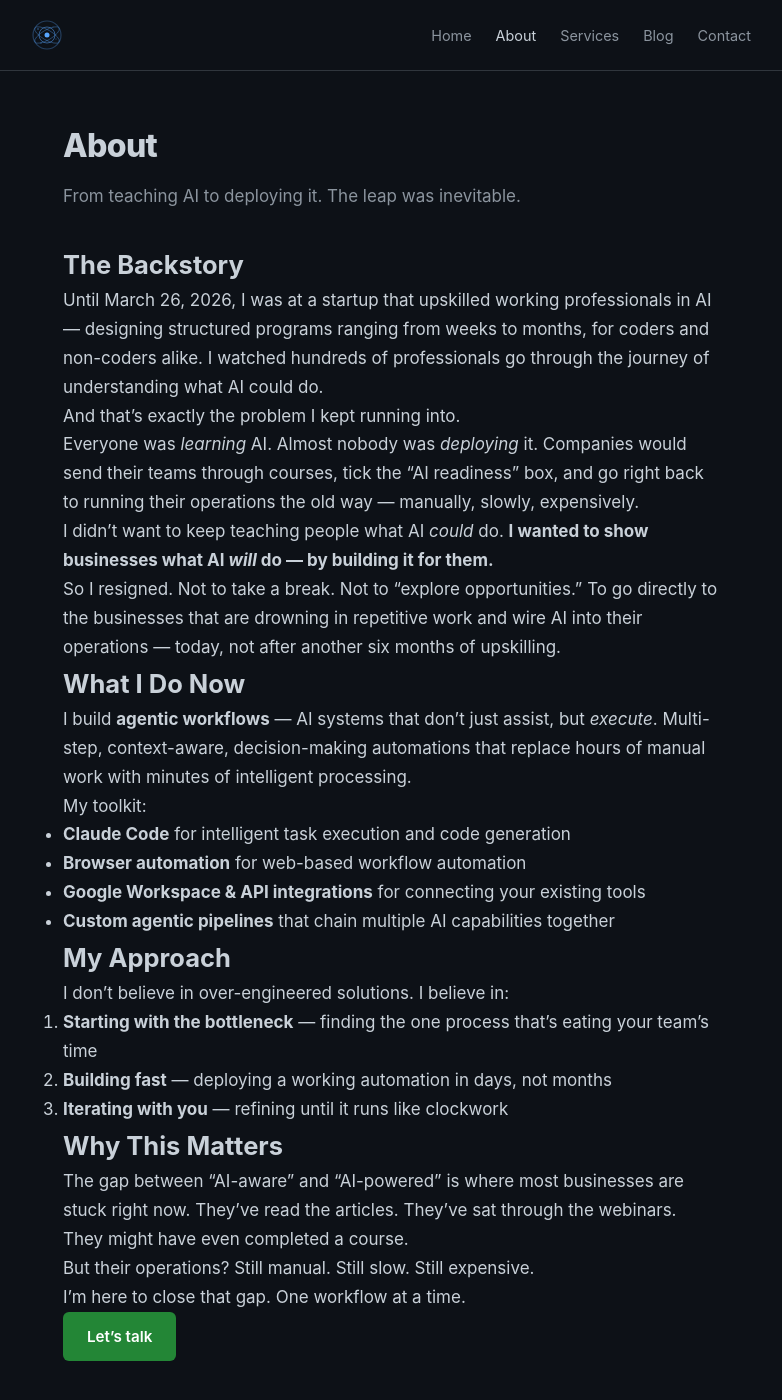
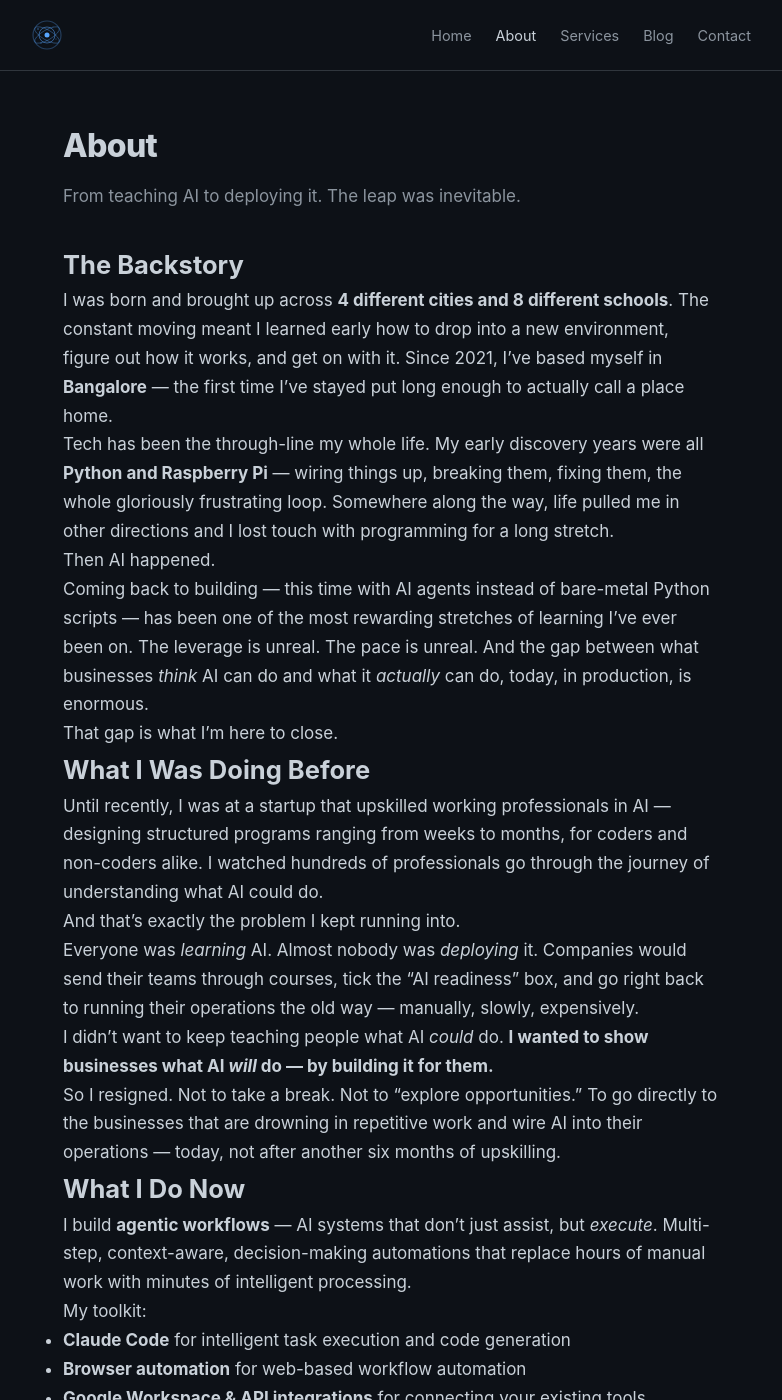
Before and after one commit to prithvi-vk/prithvi-vk.github.io, a Jekyll site: the page built from about.md, in a window 1280 px wide and 1400 px high. Shown: the whole window, without its empty margins (249-1031 px from the left). Built offline with Jekyll 4.4.1, drawn with Linux system fonts in a browser that asks for light colours.

Commit message:
Rewrite About page backstory with personal background
Co-Authored-By: Claude Opus 4.7 (1M context) <noreply@anthropic.com>

```diff
--- a/about.md
+++ b/about.md
@@ -7,7 +7,19 @@ permalink: /about/
 
 ## The Backstory
 
-Until March 26, 2026, I was at a startup that upskilled working professionals in AI — designing structured programs ranging from weeks to months, for coders and non-coders alike. I watched hundreds of professionals go through the journey of understanding what AI could do.
+I was born and brought up across **4 different cities and 8 different schools**. The constant moving meant I learned early how to drop into a new environment, figure out how it works, and get on with it. Since 2021, I've based myself in **Bangalore** — the first time I've stayed put long enough to actually call a place home.
+
+Tech has been the through-line my whole life. My early discovery years were all **Python and Raspberry Pi** — wiring things up, breaking them, fixing them, the whole gloriously frustrating loop. Somewhere along the way, life pulled me in other directions and I lost touch with programming for a long stretch.
+
+Then AI happened.
+
+Coming back to building — this time with AI agents instead of bare-metal Python scripts — has been one of the most rewarding stretches of learning I've ever been on. The leverage is unreal. The pace is unreal. And the gap between what businesses *think* AI can do and what it *actually* can do, today, in production, is enormous.
+
+That gap is what I'm here to close.
+
+## What I Was Doing Before
+
+Until recently, I was at a startup that upskilled working professionals in AI — designing structured programs ranging from weeks to months, for coders and non-coders alike. I watched hundreds of professionals go through the journey of understanding what AI could do.
 
 And that's exactly the problem I kept running into.
 
```
